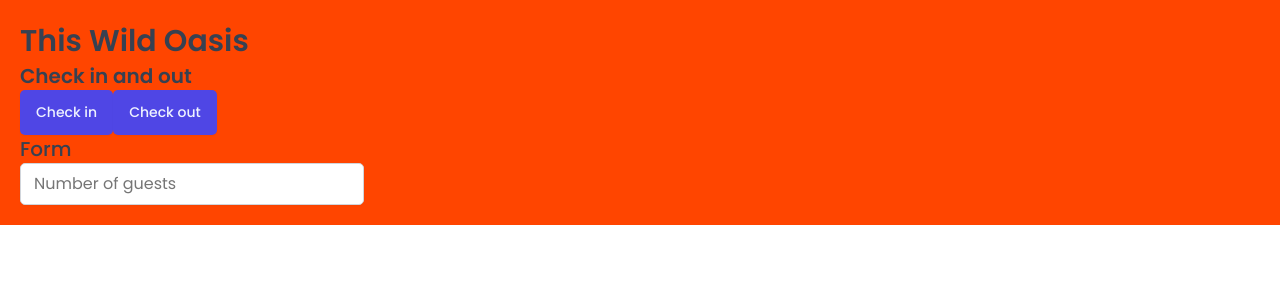
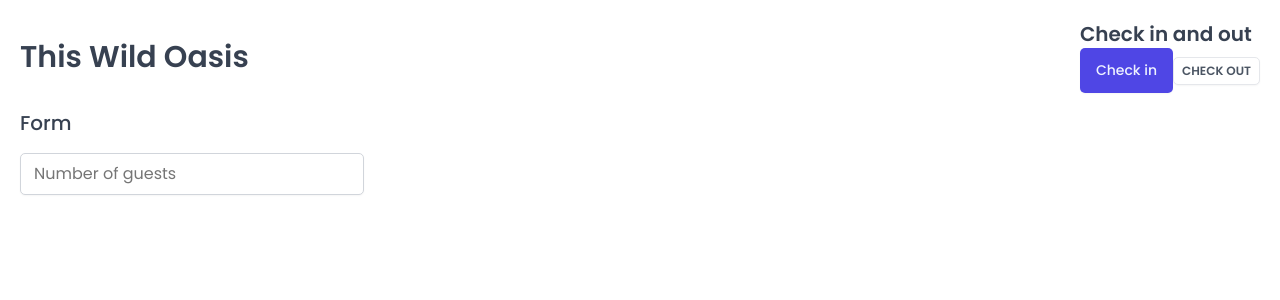
Before and after one commit to AbdullahPro2/the-wild-oasis, a React (Vite) app: page / in a window 1280 px wide. Shown: the top 300 px of the page. Built offline with nearby package versions, Linux system fonts and the light colour scheme; a web font is replaced by a local one.

Commit message:
Reusable Styles Components

```diff
--- a/src/App.jsx
+++ b/src/App.jsx
@@ -4,9 +4,9 @@
 import Button from "./ui/Button";
 import Input from "./ui/Input";
 import Heading from "./ui/Heading";
+import Row from "./ui/Row";
 
 const StyledApp = styled.div`
-  background-color: orangered;
   padding: 20px;
 `;
 
@@ -15,12 +15,28 @@
     <>
       <GlobalStyles />
       <StyledApp>
-        <Heading as="h1">This Wild Oasis</Heading>
-        <Heading as="h2">Check in and out</Heading>
-        <Button onClick={() => alert("Check In")}>Check in</Button>
-        <Button onClick={() => alert("Check Out")}>Check out</Button>
-        <Heading as="h3">Form</Heading>
-        <Input type="number" placeholder="Number of guests" />
+        <Row>
+          <Row type="horizontal">
+            <Heading as="h1">This Wild Oasis</Heading>
+            <div>
+              <Heading as="h2">Check in and out</Heading>
+              <Button onClick={() => alert("Check In")}>Check in</Button>
+              <Button
+                variation="secondary"
+                size="small"
+                onClick={() => alert("Check Out")}
+              >
+                Check out
+              </Button>
+            </div>
+          </Row>
+          <Row>
+            <Heading as="h3">Form</Heading>
+            <form>
+              <Input type="number" placeholder="Number of guests" />
+            </form>
+          </Row>
+        </Row>
       </StyledApp>
     </>
   );
--- a/src/ui/Button.jsx
+++ b/src/ui/Button.jsx
@@ -49,18 +49,15 @@
 };
 
 const Button = styled.button`
-  font-size: 1.4rem;
-  padding: 1.2rem 1.6rem;
-  font-weight: 500;
+  border: none;
   border-radius: var(--border-radius-sm);
-  background-color: var(--color-brand-600);
-  color: var(--color-brand-50);
   box-shadow: var(--shadow-sm);
-  cursor: pointer;
-  border: none;
+  ${(props) => sizes[props.size]}
+  ${(props) => variations[props.variation]}
+`;
 
-  &:hover {
-    background-color: var(--color-brand-700);
-  }
-`;
+Button.defaultProps = {
+  variation: "primary",
+  size: "medium",
+};
 export default Button;
--- /dev/null
+++ b/src/ui/Row.jsx
@@ -0,0 +1,23 @@
+import { styled } from "styled-components";
+
+const Row = styled.div`
+  display: flex;
+  ${(props) =>
+    props.type === "horizontal" &&
+    `
+  justify-content: space-between;
+  align-items:center;`}
+
+  ${(props) =>
+    props.type === "vertical" &&
+    `
+  flex-direction: column;
+  gap: 1.6rem;
+  `}
+`;
+
+Row.defaultProps = {
+  type: "vertical",
+};
+
+export default Row;
```
